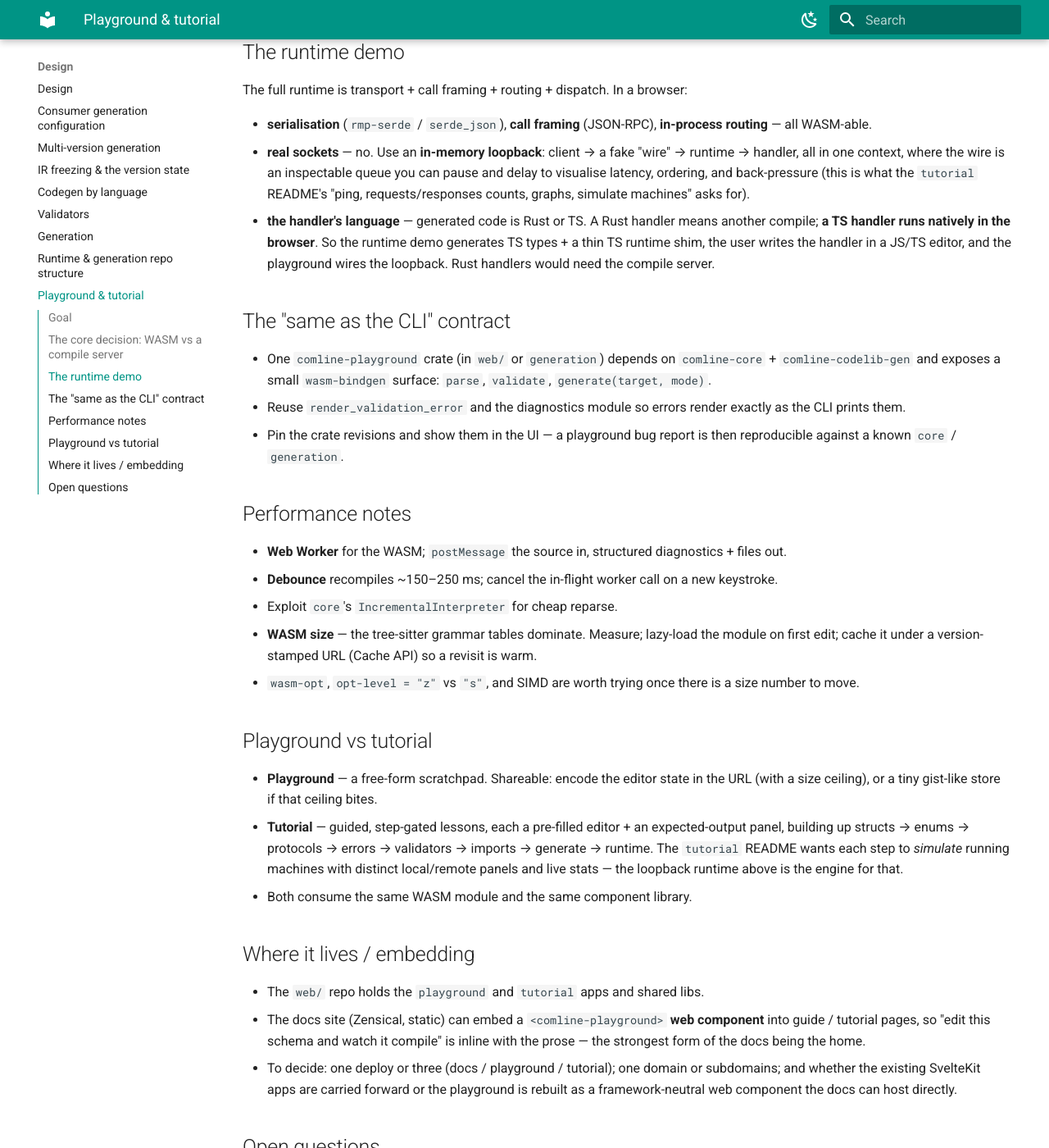
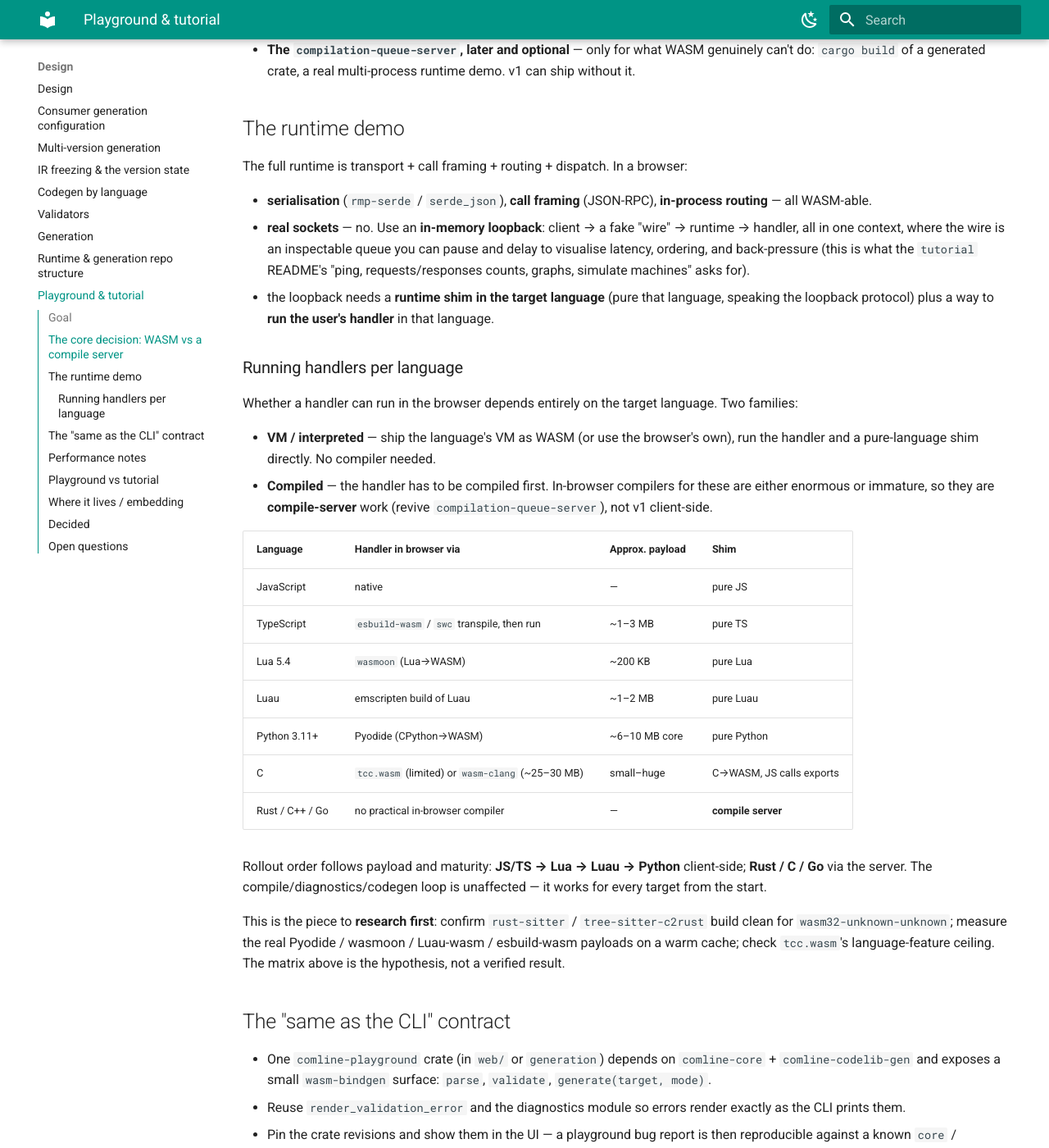
Before and after one commit to ComlineProject/docs, an MkDocs documentation site: the page built from docs/docs/design/playground-and-tutorial.md, in a window 1280 px wide and 1400 px high, scrolled down 1358 px. Shown: the whole window at 82% size. Built offline with MkDocs 1.6.1 and Material for MkDocs 9.7.7, drawn with Linux system fonts in a browser that asks for light colours; the version menu is left out; some of the changed text lies outside the part shown.

Commit message:
docs(design): playground — v1 = everything, per-language handler matrix, sveltekit + neutral core
- v1 scope decided: compile + diagnostics + codegen + runtime demo. The
  compile/codegen loop is language-agnostic from day one; the runtime
  loopback rolls out per language.
- New 'Running handlers per language' matrix: VM languages run in-browser
  (JS/TS via esbuild-wasm, Lua via wasmoon, Luau via emscripten, Python
  via Pyodide) with payload estimates; compiled languages (Rust/C/Go) are
  compile-server work. Flagged as a hypothesis to verify first.
- Framework decided: SvelteKit apps; neutral TS package for the
  WASM/loopback/runner core; Svelte component lib also built as custom
  elements for docs embedding (iframe fallback).
- Open questions trimmed to: when to revive the queue server, the
  language research itself, tutorial authoring, deploy shape, version
  sync.

```diff
--- a/docs/docs/design/playground-and-tutorial.md
+++ b/docs/docs/design/playground-and-tutorial.md
@@ -20,6 +20,12 @@
   re-implementation. Diagnostics and generated output are byte-identical.
 - **Responsiveness** — the edit → IR → diagnostics → code loop keeps up with
   typing (target < ~1 frame of jank on the editor thread).
+
+**Scope for v1: everything** — compile + diagnostics + codegen + a working
+runtime demo. The compile/codegen loop is language-agnostic from day one (it is
+`core` + `comline-codelib-gen` in WASM); the *runtime demo* rolls out per
+language by how runnable that language is in a browser (see
+[Running handlers per language](#running-handlers-per-language)).
 
 ## The core decision: WASM vs a compile server
 
@@ -57,11 +63,40 @@
   you can pause and delay to visualise latency, ordering, and back-pressure
   (this is what the `tutorial` README's "ping, requests/responses counts,
   graphs, simulate machines" asks for).
-- **the handler's language** — generated code is Rust or TS. A Rust handler
-  means another compile; **a TS handler runs natively in the browser**. So the
-  runtime demo generates TS types + a thin TS runtime shim, the user writes the
-  handler in a JS/TS editor, and the playground wires the loopback. Rust
-  handlers would need the compile server.
+- the loopback needs a **runtime shim in the target language** (pure that
+  language, speaking the loopback protocol) plus a way to **run the user's
+  handler** in that language.
+
+### Running handlers per language
+
+Whether a handler can run in the browser depends entirely on the target
+language. Two families:
+
+- **VM / interpreted** — ship the language's VM as WASM (or use the browser's
+  own), run the handler and a pure-language shim directly. No compiler needed.
+- **Compiled** — the handler has to be compiled first. In-browser compilers for
+  these are either enormous or immature, so they are **compile-server** work
+  (revive `compilation-queue-server`), not v1 client-side.
+
+| Language | Handler in browser via | Approx. payload | Shim |
+|---|---|---|---|
+| JavaScript | native | — | pure JS |
+| TypeScript | `esbuild-wasm` / `swc` transpile, then run | ~1–3 MB | pure TS |
+| Lua 5.4 | `wasmoon` (Lua→WASM) | ~200 KB | pure Lua |
+| Luau | emscripten build of Luau | ~1–2 MB | pure Luau |
+| Python 3.11+ | Pyodide (CPython→WASM) | ~6–10 MB core | pure Python |
+| C | `tcc.wasm` (limited) or `wasm-clang` (~25–30 MB) | small–huge | C→WASM, JS calls exports |
+| Rust / C++ / Go | no practical in-browser compiler | — | **compile server** |
+
+Rollout order follows payload and maturity: **JS/TS → Lua → Luau → Python**
+client-side; **Rust / C / Go** via the server. The compile/diagnostics/codegen
+loop is unaffected — it works for every target from the start.
+
+This is the piece to **research first**: confirm `rust-sitter` /
+`tree-sitter-c2rust` build clean for `wasm32-unknown-unknown`; measure the real
+Pyodide / wasmoon / Luau-wasm / esbuild-wasm payloads on a warm cache; check
+`tcc.wasm`'s language-feature ceiling. The matrix above is the hypothesis, not a
+verified result.
 
 ## The "same as the CLI" contract
 
@@ -100,28 +135,45 @@
 
 ## Where it lives / embedding
 
-- The `web/` repo holds the `playground` and `tutorial` apps and shared libs.
-- The docs site (Zensical, static) can embed a `<comline-playground>` **web
-  component** into guide / tutorial pages, so "edit this schema and watch it
-  compile" is inline with the prose — the strongest form of the docs being the
-  home.
-- To decide: one deploy or three (docs / playground / tutorial); one domain or
-  subdomains; and whether the existing SvelteKit apps are carried forward or the
-  playground is rebuilt as a framework-neutral web component the docs can host
-  directly.
+**SvelteKit for the apps, framework-neutral for what's shared.** The
+`playground` and `tutorial` stay SvelteKit (the existing scaffold). Below them:
+
+- a **neutral TS package** — the WASM module + its JS wrapper (`parse`,
+  `validate`, `generate`, `runLoopback`), the per-language handler runners
+  (Pyodide / wasmoon / esbuild adapters), the loopback "wire" engine, and the
+  diagnostics / IR types. No framework. (This is what `web/shared/shared-compile`
+  and `shared-compilation` were reaching for.)
+- a **Svelte component library** (`shared-components`) for the editor, the
+  IR / code / message-flow panels, and the stats graphs — consumed by both
+  apps.
+
+For **docs embedding**: the docs site is Zensical (static, no Svelte runtime).
+Compile the playground shell as a **custom element** (`<svelte:options
+customElement>`) so a guide / tutorial page can `<script src>` it and drop
+`<comline-playground schema="...">` inline — no iframe, shares the page's theme.
+An iframe of the SvelteKit playground is the fallback if the custom-element path
+gets fiddly.
+
+To decide: one deploy or three (docs / playground / tutorial); one domain or
+subdomains.
+
+## Decided
+
+- **v1 scope** — everything: compile + diagnostics + codegen + a runtime demo.
+- **Framework** — SvelteKit for `playground` and `tutorial`; a neutral TS
+  package for the WASM/loopback/runner core; a Svelte component library, also
+  built as custom elements for the docs.
 
 ## Open questions
 
-- **v1 scope** — compile + diagnostics + codegen only, or include the runtime
-  loopback from the start?
-- **Runtime-demo language** — TS-only (browser-native), or also Rust (needs the
-  compile server)?
-- **The `compilation-queue-server`** — revive it for real `cargo build` /
-  multi-process demos, or drop it and commit to WASM-only for v1?
-- **Framework** — reuse the SvelteKit scaffold, or rebuild as a web component so
-  the Zensical docs can embed it without a Svelte runtime?
+- **The `compilation-queue-server`** — it *will* be needed for Rust / C / Go
+  handlers (and real `cargo build` of a `lib` crate). Revive it in parallel with
+  v1, or ship the VM-language loopback first and add it once those land?
+- **Language research** — the [handler matrix](#running-handlers-per-language) is
+  a hypothesis. Verify the WASM builds and payloads before committing an order.
 - **Tutorial content** — authored inside the `tutorial` app, or as Markdown in
-  `docs/` and rendered by both?
+  `docs/` and rendered by both? *(TBD.)*
+- **Deploy shape** — one deploy or three; one domain or subdomains.
 - **Version sync** — the playground pins `core` / `generation` revs; it inherits
   the same [git-rev treadmill](generation.md#open-questions) until those crates
   cut releases.
```
